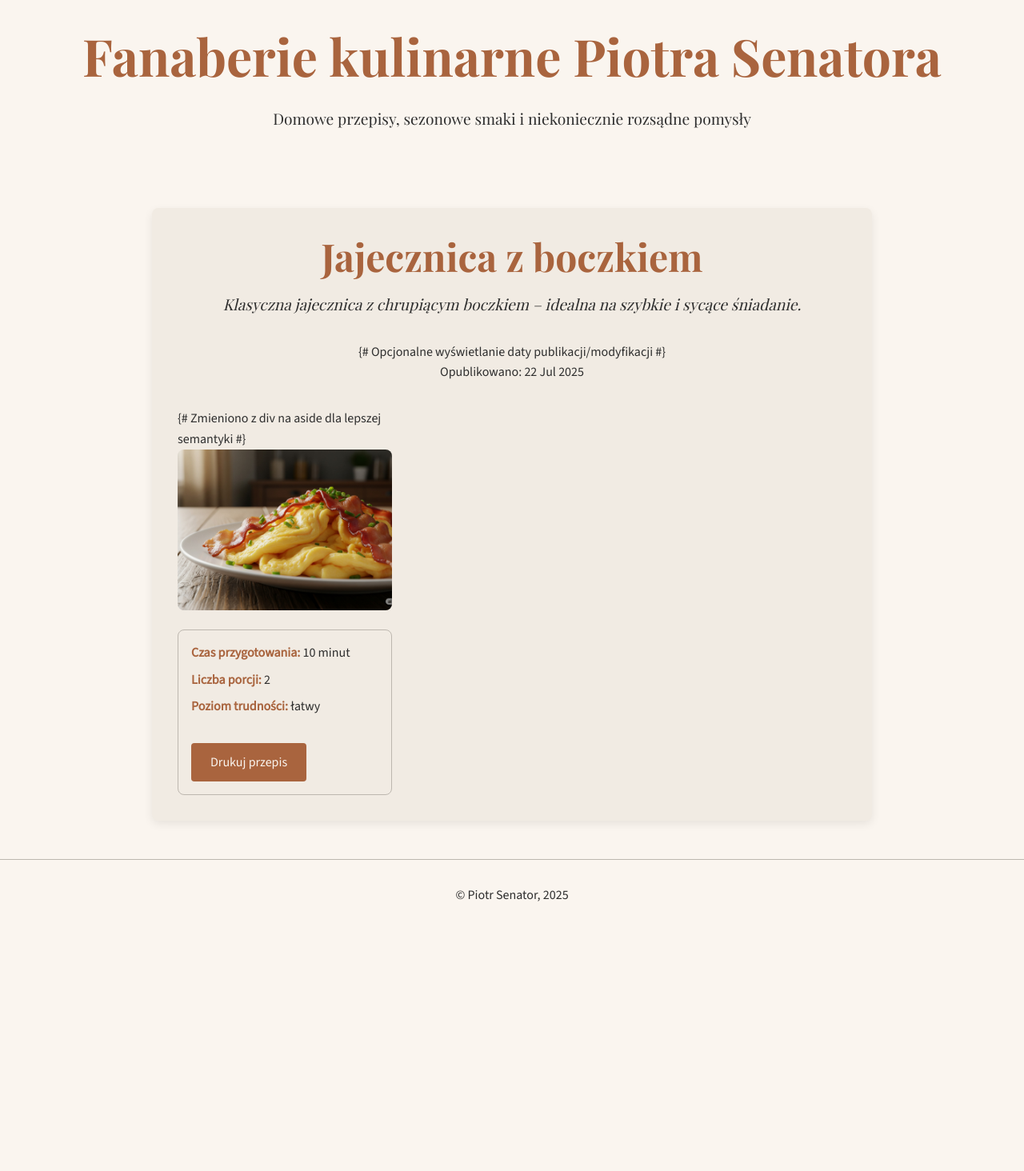
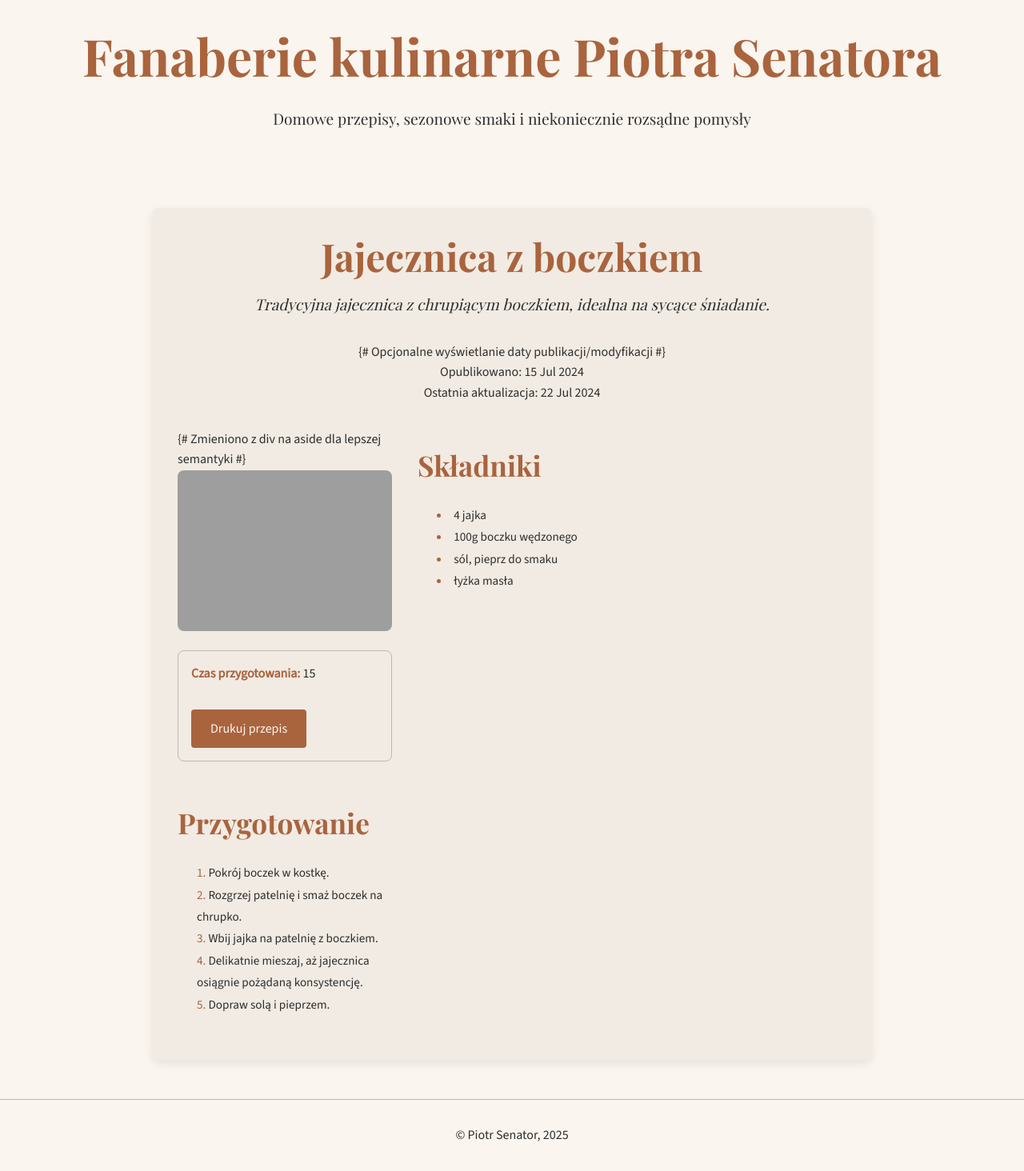
Before and after one commit to piotrsenator/kuchnia, a Jekyll site: the page built from _recipes/jajecznica-z-boczkiem.md, in a window 1280 px wide. Shown: the whole page at 80% size. Built offline with Jekyll 4.4.1, drawn with Linux system fonts in a browser that asks for light colours; before the commit the page ends 1164 px from its top, so only the background shows below that; some of the changed lines change nothing that is shown; grey boxes are pictures that could not be loaded.

Commit message:
Update jajecznica-z-boczkiem.md

```diff
--- a/_recipes/jajecznica-z-boczkiem.md
+++ b/_recipes/jajecznica-z-boczkiem.md
@@ -1,27 +1,23 @@
 ---
 layout: recipe
 title: Jajecznica z boczkiem
-category: sniadania
-time: "10 minut"
-portions: "2"
-difficulty: "łatwy"
-image_main: "/images/recipes/jajecznica-z-boczkiem-main.jpg"
-featured: true # Ten przepis będzie wyróżniony na stronie głównej
-description: Klasyczna jajecznica z chrupiącym boczkiem – idealna na szybkie i sycące śniadanie.
+description: Tradycyjna jajecznica z chrupiącym boczkiem, idealna na sycące śniadanie.
+image_main: /images/recipes/jajecznica-z-boczkem-main.jpg
+featured: true
+category: Śniadania
+time: 15
+servings: 2
+date: 2024-07-15 10:00:00 +0200 # Data publikacji (wymagany format)
+last_modified_at: 2024-07-22 15:30:00 +0200 # Opcjonalna data ostatniej modyfikacji
+ingredients:
+  - 4 jajka
+  - 100g boczku wędzonego
+  - sól, pieprz do smaku
+  - łyżka masła
+preparation:
+  - Pokrój boczek w kostkę.
+  - Rozgrzej patelnię i smaż boczek na chrupko.
+  - Wbij jajka na patelnię z boczkiem.
+  - Delikatnie mieszaj, aż jajecznica osiągnie pożądaną konsystencję.
+  - Dopraw solą i pieprzem.
 ---
-
-## Składniki
-
-* 3 świeże jajka (najlepiej od szczęśliwych kur)
-* 50g wędzonego boczku w plastrach
-* 1 łyżka masła lub oleju roślinnego
-* Sól i świeżo mielony czarny pieprz do smaku
-* Szczypiorek lub natka pietruszki do posypania
-
-## Przygotowanie
-
-1.  Boczek pokrój w drobną kostkę lub paski. Na patelni rozgrzej masło lub olej na średnim ogniu.
-2.  Wrzuć pokrojony boczek i smaż, mieszając, aż stanie się chrupiący i złocisty. Odłóż boczek na talerzyk wyłożony ręcznikiem papierowym, aby odsączyć nadmiar tłuszczu.
-3.  Do miseczki wbij jajka. Dodaj sól i pieprz, a następnie delikatnie roztrzep widelcem – nie za mocno, żeby białko i żółtko pozostały lekko widoczne.
-4.  Na tę samą patelnię (jeśli zostało trochę tłuszczu z boczku, to super!) wlej jajka. Smaż na małym lub średnim ogniu, cały czas delikatnie mieszając drewnianą łyżką lub szpatułką, aż jajka zetną się do pożądanej konsystencji (wilgotne, ale nie surowe).
-5.  Gotową jajecznicę przełóż na talerz. Posyp chrupiącym boczkiem i świeżym szczypiorkiem. Podawaj od razu, najlepiej z ulubionym pieczywem.
```
